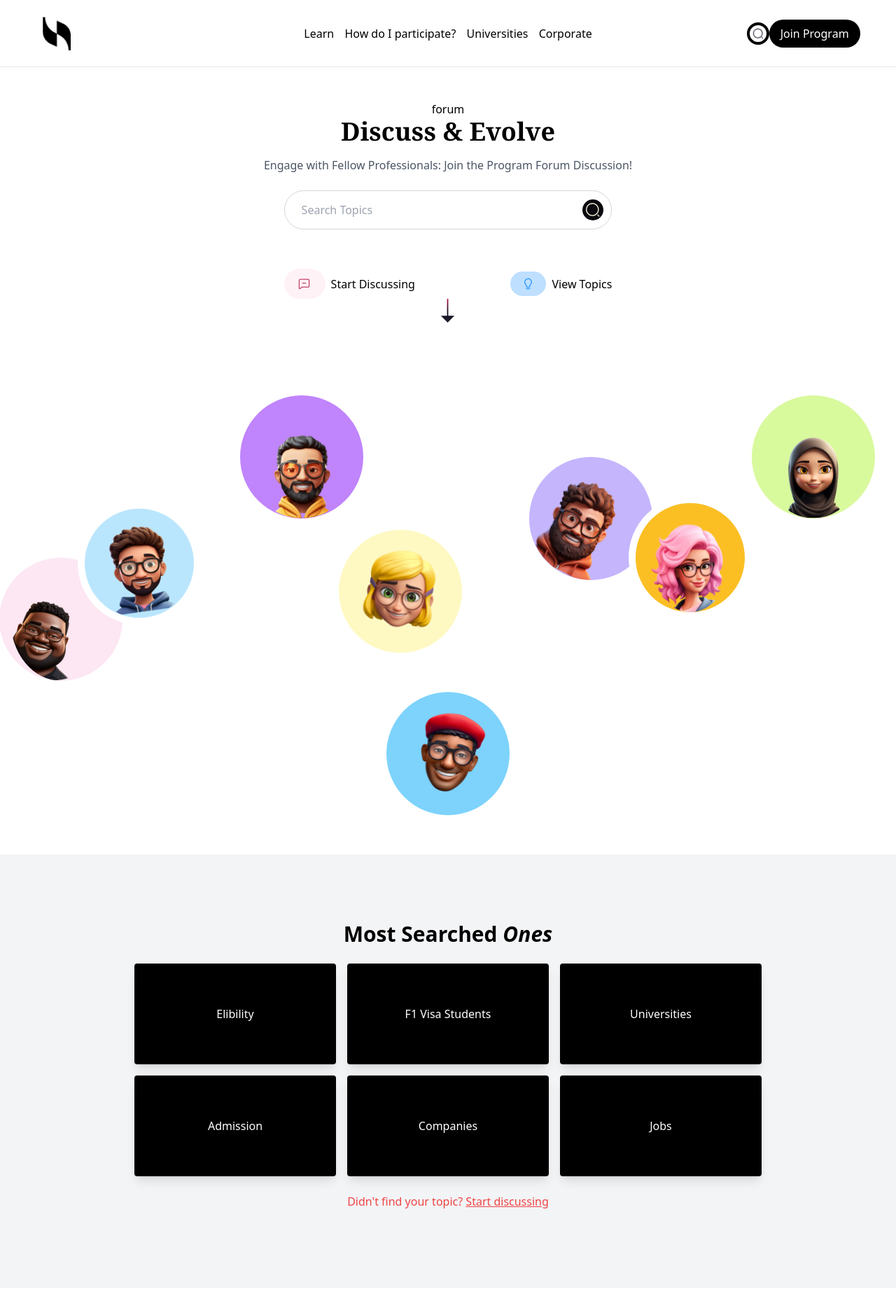
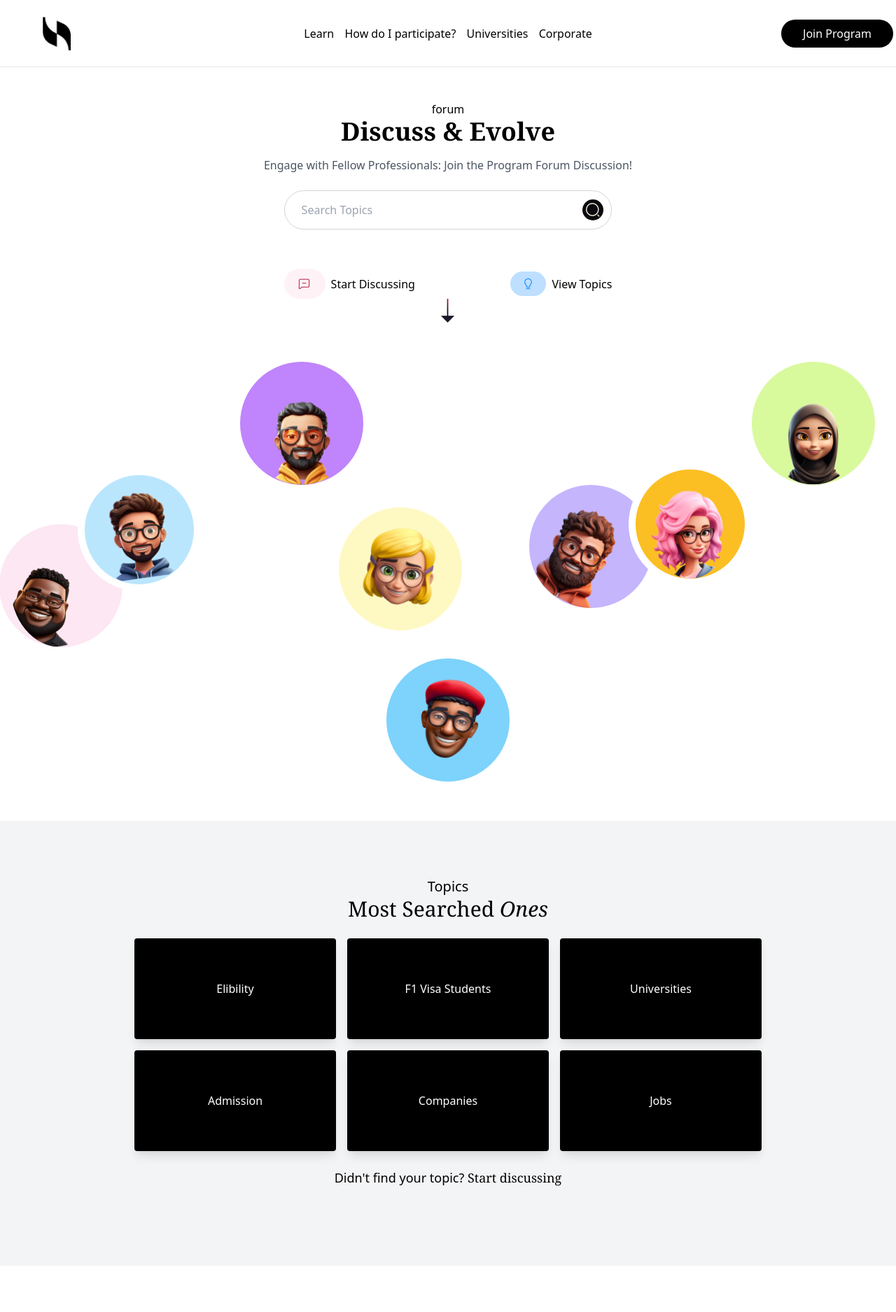
Before and after one commit to vishnukp1/Forum_discussion_react, a React (Vite) app: page / in a window 1280 px wide. Shown: the top 1875 px of the page at 70% size. Built offline with nearby package versions, Linux system fonts and the light colour scheme.

Commit message:
feat:created AVATAR component

```diff
--- /dev/null
+++ b/src/components/Avatar.jsx
@@ -0,0 +1,9 @@
+const Avatar = ({ src, alt, containerClassName, imgClassName }) => {
+    return (
+      <div className={containerClassName}>
+        <img src={src} alt={alt} className={`w-44 h-44 rounded-full ${imgClassName}`} />
+      </div>
+    );
+  };
+
+  export default Avatar;
--- a/src/components/index.js
+++ b/src/components/index.js
@@ -1,4 +1,5 @@
 import Button from "./Button";
 import InputBar from "./InputBar";
+import AVATAR from "./Avatar"
 
-export {Button,InputBar}
+export {Button,InputBar,AVATAR}
--- a/src/cores/app-header/Header.jsx
+++ b/src/cores/app-header/Header.jsx
@@ -4,21 +4,21 @@ import { Button } from "../../components";
 const Header = () => {
   return (
     <div>
-      <header className="grid grid-cols-12 items-center py-6 border-b h-[6rem] border-gray-200">
-      <img src={LOGO} alt="facebook" className="w-10 h-12 ml-[3.8rem]" />
-        <div className="col-start-5 col-span-4 flex justify-around">
-          <a href="#learn">Learn</a>
-          <a href="#how">How do I participate?</a>
-          <a href="#universities">Universities</a>
-          <a href="#corporate">Corporate</a>
+      <header className="grid grid-cols-12 items-center   py-4 border-b h-[6rem] border-gray-200">
+        <img src={LOGO} alt="img" className="w-10 h-12 xs:ml-8 ml-4 sm:ml-8 md:ml-12 lg:ml-[3.8rem]" />
+        <div className="col-span-12 xl:col-start-5 xl:col-span-4   lg:col-start-4 lg:col-span-5 md:col-start-4 md:col-span-6  flex justify-around mt-4 sm:mt-0">
+          <a href="#learn" className="text-sm sm:text-base">Learn</a>
+          <a href="#how" className="text-sm sm:text-base">How do I participate?</a>
+          <a href="#universities" className="text-sm sm:text-base">Universities</a>
+          <a href="#corporate" className="text-sm sm:text-base">Corporate</a>
         </div>
-        <div className="col-start-11 col-span-2 flex items-center">
-        <button className="w-8 h-8 rounded-full border-4 border-solid border-black flex items-center justify-center">
-                <img src={SEARCH_NORMAL} alt="facebook" className="w-4 h-4" />
-              </button>
-        <Button className=" bg-black text-white px-4 py-2 rounded-full">
-          Join Program
-        </Button>
+        <div className="col-span-12 sm:col-start-11 sm:col-span-2 lg:ml-[-1rem] xs:mt-[-8rem] xs:ml-44 md:col-start-10 md:col-span-3 md:mr-1 flex items-center justify-center sm:justify-end mt-4 sm:mt-0 lg:space-x-0 space-x-4">
+          <button className="xl:w-8 xl:h-8 lg:w-12  md:w-24 lg:h-10 rounded-full md:hidden border-4 border-solid border-black flex items-center justify-center">
+            <img src={SEARCH_NORMAL} alt="img" className="w-4 h-4 " />
+          </button>
+          <Button className="bg-black text-white px-4 py-2 lg:w-[10rem] md:w-[15rem] rounded-full text-sm sm:text-base">
+            Join Program
+          </Button>
         </div>
       </header>
     </div>
--- a/src/pages/home/components/ForumScreen.jsx
+++ b/src/pages/home/components/ForumScreen.jsx
@@ -1,21 +1,32 @@
-import { AVATAR_EIGHT, AVATAR_FIVE, AVATAR_FOUR, AVATAR_ONE, AVATAR_SEVEN, AVATAR_SIX, AVATAR_THREE, AVATAR_TWO, BULB, COMMENT, LONG_DOWN_ARROW, SEARCH_WHITE } from "../../../assets";
-import { Button, InputBar } from "../../../components";
+import {
+  AVATAR_EIGHT,
+  AVATAR_FIVE,
+  AVATAR_FOUR,
+  AVATAR_ONE,
+  AVATAR_SEVEN,
+  AVATAR_SIX,
+  AVATAR_THREE,
+  AVATAR_TWO,
+  BULB,
+  COMMENT,
+  LONG_DOWN_ARROW,
+  SEARCH_WHITE,
+} from "../../../assets";
+import { AVATAR, Button, InputBar } from "../../../components";
 import { topics } from "../../../data/data";
 
 const ForumScreen = () => {
-
-
   return (
-    <div className="min-h-screen bg-white">
+    <div className="min-h-screen  bg-white">
       <main className=" py-12">
-        <div className="text-center mb-6">
+        <div className="text-center mb-6 xs:mx-8 ">
           <span className="">forum</span>
           <h1 className="text-4xl font-bold font-serif">Discuss & Evolve</h1>
           <p className="mt-4 text-gray-600">
             Engage with Fellow Professionals: Join the Program Forum Discussion!
           </p>
         </div>
-        <div className="max-w-[29.3rem] mx-auto mb-12">
+        <div className="max-w-[29.3rem] mx-auto sm:mb-12 xs:mb-[-10rem] xs:mx-8 sm:mx-auto">
           <div className="relative">
             <InputBar
               type="text"
@@ -39,44 +50,67 @@ const ForumScreen = () => {
               </Button>
               <span>View Topics</span>
             </div>
-
           </div>
           <div className="flex justify-center text-black text-5xl">
-         <img src={LONG_DOWN_ARROW} alt="arrow" />
+            <img src={LONG_DOWN_ARROW} alt="arrow" />
+          </div>
         </div>
+        <div className="flex justify-center items-center flex-wrap mb-10 lg:mt-[-3rem]">
+          <AVATAR
+            src={AVATAR_ONE}
+            alt="AVATAR"
+            containerClassName="ml-[-2rem] mt-72"
+            imgClassName="bg-pink-100 pl-4 pr-3 pt-2"
+          />
+          <AVATAR
+            src={AVATAR_TWO}
+            alt="AVATAR"
+            containerClassName="ml-[-4rem] mt-32"
+            imgClassName="bg-sky-200 pl-1 pr-1 pt-2 border-[10px] border-white"
+          />
+          <AVATAR
+            src={AVATAR_THREE}
+            alt="AVATAR"
+            containerClassName="ml-14 mb-44"
+            imgClassName="bg-purple-400 pl-2 pr-2 pt-5"
+          />
+          <AVATAR
+            src={AVATAR_FOUR}
+            alt="AVATAR"
+            containerClassName="ml-[-35px] mt-52 mr-20 lg:mt-[15rem]"
+            imgClassName="bg-yellow-100"
+          />
+          <AVATAR
+            src={AVATAR_FIVE}
+            alt="AVATAR"
+            containerClassName="m-4 lg:mt-[15rem]"
+            imgClassName="bg-violet-300 lg:mt-[-3rem]"
+          />
+          <AVATAR
+            src={AVATAR_SIX}
+            alt="AVATAR"
+            containerClassName="ml-[-50px] mt-28"
+            imgClassName="bg-amber-400 p-5 pb-0 pt-6 border-[10px] border-white"
+          />
+          <AVATAR
+            src={AVATAR_SEVEN}
+            alt="AVATAR"
+            containerClassName="mb-44"
+            imgClassName="bg-lime-200 p-3 pt-7 pl-4 pr-4 pb-0"
+          />
+          <AVATAR
+            src={AVATAR_EIGHT}
+            alt="AVATAR_EIGHT-8"
+            containerClassName="m-4"
+            imgClassName="bg-sky-300 pr-3"
+          />
         </div>
 
-        <div className="flex justify-center items-center flex-wrap mb-10">
-      <div className="ml-[-2rem] mt-72 ">
-        <img src={AVATAR_ONE} alt="AVATAR" className="w-44 h-44 rounded-full bg-pink-100 pl-4  pr-3 pt-2" />
-      </div>
-      <div className="ml-[-4rem] mt-32">
-        <img src={AVATAR_TWO} alt="AVATAR" className="w-44 h-44 rounded-full bg-sky-200 pl-1 pr-1 pt-2 border-[10px] border-white" />
-      </div>
-      <div className="ml-14 mb-44">
-        <img src={AVATAR_THREE} alt="AVATAR" className="w-44 h-44 rounded-full bg-purple-400  pl-2 pr-2 pt-5" />
-      </div>
-      <div className="ml-[-35px] mt-52 mr-20">
-        <img src={AVATAR_FOUR} alt="AVATAR" className="w-44 h-44 rounded-full bg-yellow-100" />
-      </div>
-      <div className="m-4">
-        <img src={AVATAR_FIVE} alt="AVATAR" className="w-44 h-44 rounded-full bg-violet-300" />
-      </div>
-      <div className="ml-[-50px] mt-28">
-        <img src={AVATAR_SIX} alt="AVATAR" className="w-44 h-44 rounded-full bg-amber-400 p-5 pb-0 pt-6 border-[10px] border-white" />
-      </div>
-      <div className="mb-44 ">
-        <img src={AVATAR_SEVEN} alt="AVATAR" className="w-44 h-44 rounded-full bg-lime-200 p-3 pt-7 pl-4 pr-4 pb-0" />
-      </div>
-      <div className="m-4">
-        <img src={AVATAR_EIGHT} alt="AVATAR_EIGHT-8" className="w-44 h-44 rounded-full bg-sky-300 pr-3" />
-      </div>
-
-    </div>
         <div>
-          <div className="bg-gray-100  flex flex-col items-center pt-24 pb-28 p-4">
-            <h2 className="text-3xl font-semibold mb-6">
-              Most Searched <span className="italic">Ones</span>
+          <div className="bg-gray-100  flex flex-col items-center pt-20 pb-28 p-4">
+            <span className="text-xl">Topics</span>
+            <h2 className="text-3xl font-meduim font-georgia mb-6">
+              Most Searched <span className="italic ">Ones</span>
             </h2>
             <div className="grid grid-cols-12 w-full ">
               <div className="col-start-3 col-span-8 grid grid-cols-1 sm:grid-cols-2 lg:grid-cols-3 gap-4  mx-[-2rem]">
@@ -90,10 +124,10 @@ const ForumScreen = () => {
                 ))}
               </div>
             </div>
-            <div className="mt-6">
-              <a href="#" className="text-red-500">
+            <div className="mt-6 text-lg">
+              <a href="#" className="text-black">
                 Didn't find your topic?{" "}
-                <span className="underline">Start discussing</span>
+                <span className=" font-georgia">Start discussing</span>
               </a>
             </div>
           </div>
--- a/src/pages/home/components/TopicsScreen.jsx
+++ b/src/pages/home/components/TopicsScreen.jsx
@@ -48,7 +48,7 @@ const TopicsScreen = () => {
             {questions.map((question, i) => (
               <div
                 key={i}
-                className="flex justify-between items-center p-4 border-b border-gray-500"
+                className="flex justify-between xs:flex-col xs:gap-5 xs:mx-[-3rem] sm:mx-auto sm:flex-row items-center p-4 border-b border-gray-500"
               >
                 <div className="flex gap-2">
                   <img
@@ -78,12 +78,12 @@ const TopicsScreen = () => {
               </div>
             ))}
           </div>
-          <Button className="mt-4 w-32 h-10  text-customBlack border-customBlack border-2 py-2 rounded-full">
+          <Button className="mt-4 w-32 h-10 xs:mb-8 text-customBlack border-customBlack border-2 py-2 rounded-full">
             Load More
           </Button>
         </div>
-        <div className="space-y-4 lg:ml-10 md:ml-56 sm:ml-24">
-          <div className="flex flex-col bg-[#FFEADE] items-center p-4 h-[36rem] w-[25rem] border pt-12 border-gray-200 rounded">
+        <div className="space-y-4 lg:ml-16 md:ml-46   sm:ml-24 ">
+          <div className="flex flex-col bg-[#FFEADE] items-center p-4 h-[36rem]  xl:w-[25rem] xs:w-[18rem] md:w-[30rem] xs:ml-[-2rem] border pt-12 border-gray-200 rounded">
             <h3 className="font-meduim text-[1.6rem] text-center font-georgia px-20">
               Top Contributor this week
             </h3>
@@ -110,7 +110,7 @@ const TopicsScreen = () => {
                 Directory!
               </p>
             </div>
-            <Button className="mt-4 w-[20rem] h-[4.5rem] bg-gradient-to-r from-pink-500 to-purple-600 hover:bg-gradient-to-l text-white py-2 rounded-full">
+            <Button className="mt-4 xl:w-[20rem] xs:w-[15rem] h-[4.5rem] bg-gradient-to-r from-pink-500 to-purple-600 hover:bg-gradient-to-l text-white py-2 rounded-full">
               Join Community & Ask
             </Button>
           </div>
@@ -121,7 +121,7 @@ const TopicsScreen = () => {
               backgroundPosition: "center",
               backgroundRepeat: "no-repeat",
             }}
-            className="flex flex-col z-0 items-center h-[35.9rem] w-[25rem] text-white pt-[-2rem]  rounded"
+            className="flex flex-col z-0 items-center h-[35.9rem]  xl:w-[25rem] xs:w-[18rem] xs:ml-[-2rem] md:w-[30rem] text-white pt-[-2rem]  rounded"
           >
             <div className="contain top-16 left-14">
               <img
@@ -147,7 +147,7 @@ const TopicsScreen = () => {
                 Charting Paths-Program Through a Student's Eyes
               </p>
             </div>
-            <Button className="mt-8 w-[11.3rem] h-[3.06rem] border-white border-2 text-white py-2 hover:bg-[#20011B] rounded-full">
+            <Button className="mt-8 w-[11.3rem] xs:w-[15rem] h-[3.06rem] border-white border-2 text-white py-2 hover:bg-[#20011B] rounded-full">
               Get the guide
             </Button>
           </div>
```
